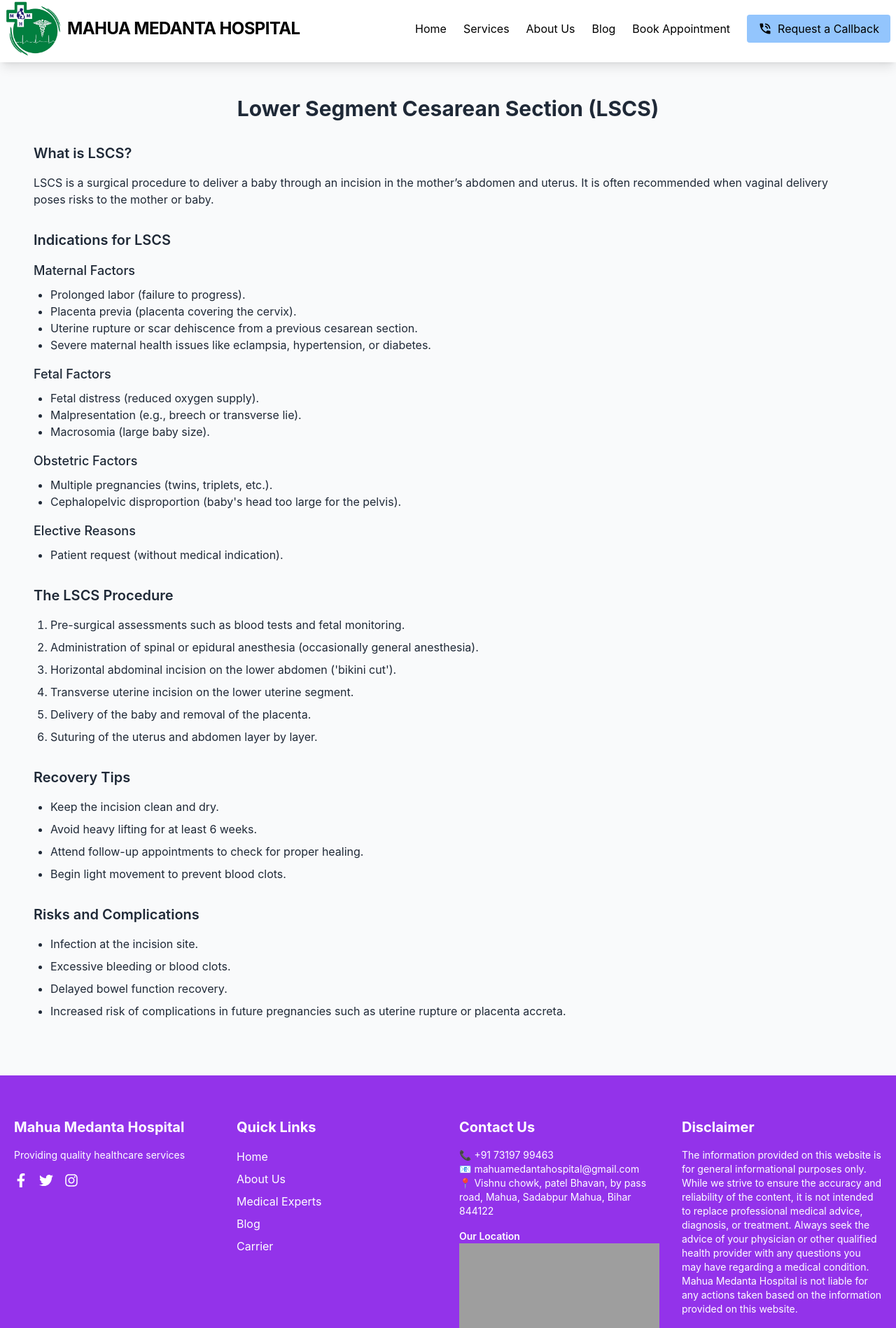
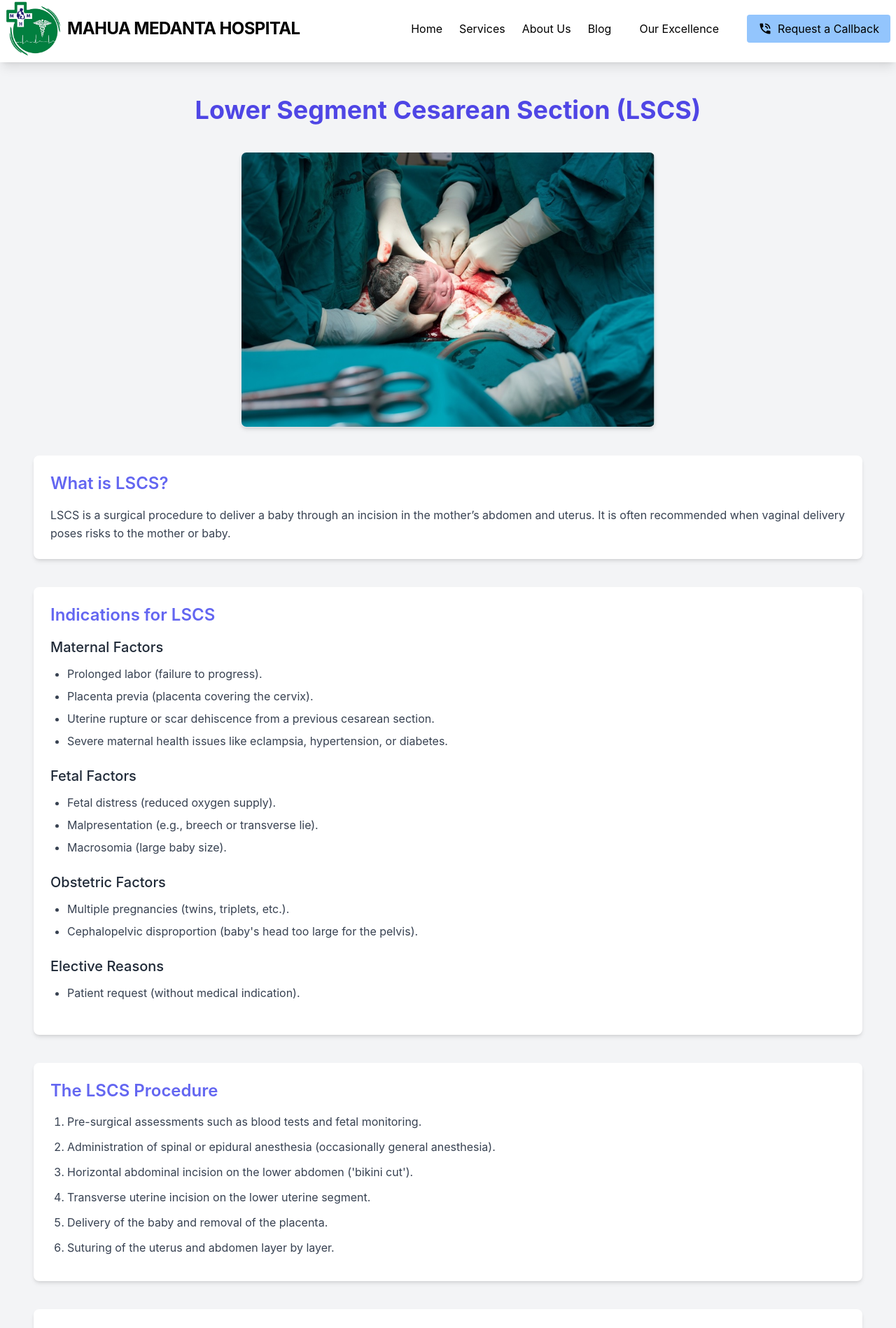
Before and after one commit to Salimchisti/Mahua-Medanta-Hospital, a React (Create React App) app: page /lscs-info in a window 1280 px wide. Shown: the part 7-1905 px from the top of the page at 70% size. Built offline with nearby package versions, Linux system fonts and the light colour scheme; grey boxes are pictures that could not be loaded.

Commit message:
new update

```diff
--- a/src/components/Navbar.js
+++ b/src/components/Navbar.js
@@ -64,8 +64,10 @@ const Navbar = () => {
         <Link to="/HealthBlog" className="text-black hover:text-blue-500 transition-colors duration-300">
           Blog
         </Link>
-        <Link to="/appointment" className="text-black hover:text-blue-500 transition-colors duration-300">
-         Book Appointment
+
+
+        <Link to="/excellence" onClick={closeMenu} className="block px-4 py-2 text-black hover:bg-blue-300 transition-colors duration-300">
+          Our Excellence
         </Link>
 
         <button
@@ -77,10 +79,10 @@ const Navbar = () => {
         </button>
       </div>
 
-      {/* Hamburger Icon for Mobile (Aligned Right) */}
+      {/* Hamburger Icon for Mobile */}
       <button
         onClick={() => setIsMenuOpen(!isMenuOpen)}
-        className="sm:hidden focus:outline-none text-black text-2xl ml-auto"  // Aligning to the right
+        className="sm:hidden focus:outline-none text-black text-2xl ml-auto"
       >
         ☰
       </button>
@@ -95,12 +97,12 @@ const Navbar = () => {
           {/* Services Dropdown for Mobile */}
           <div className="relative group">
             <button
-              onClick={() => setIsServicesOpen(!isServicesOpen)} // Toggle mobile services dropdown
+              onClick={() => setIsServicesOpen(!isServicesOpen)}
               className="block w-full text-left px-4 py-2 text-black hover:bg-blue-300"
             >
               Services
             </button>
-            {isServicesOpen && ( // Show services links when dropdown is toggled
+            {isServicesOpen && (
               <div className="pl-4">
                 <Link to="/LaparoscopyPage" onClick={closeMenu} className="block px-4 py-2 text-black hover:bg-blue-300">
                   Laparoscopy
@@ -127,16 +129,18 @@ const Navbar = () => {
           <Link to="/HealthBlog" onClick={closeMenu} className="block px-4 py-2 text-black hover:bg-blue-300 transition-colors duration-300">
             Blog
           </Link>
-          <Link to="/appointment" onClick={closeMenu} className="block px-4 py-2 text-black hover:bg-blue-300 transition-colors duration-300">
-            Book Appointment
+
+          <Link to="/excellence" onClick={closeMenu} className="block px-4 py-2 text-black hover:bg-blue-300 transition-colors duration-300">
+            Our Excellence
           </Link>
 
+          {/* Updated Button */}
           <button
             onClick={() => {
+              closeMenu();
               setIsModalOpen(true);
-              closeMenu();
             }}
-            className="block w-full px-4 py-2 bg-blue-300 text-black hover:bg-blue-500 transition-colors duration-300 items-center"
+            className="flex items-center justify-center w-full px-4 py-2 bg-blue-300 text-black rounded hover:bg-blue-500 transition-colors duration-300"
           >
             <MdPhoneInTalk className="mr-2 text-xl" />
             Request a Callback
@@ -148,7 +152,6 @@ const Navbar = () => {
       {isModalOpen && (
         <div className="fixed inset-0 bg-gray-500 bg-opacity-50 flex justify-center items-center z-50">
           <div className="bg-white p-8 rounded-lg shadow-lg w-full max-w-md relative">
-            {/* Close Button inside Modal */}
             <button
               onClick={() => setIsModalOpen(false)}
               className="absolute top-2 right-2 text-xl text-gray-600"
--- a/src/pages/Excellence.js
+++ b/src/pages/Excellence.js
@@ -8,6 +8,7 @@ import emergencyImg from '../assets/images/critical-care-icon.png';
 import urologyImg from '../assets/images/nephrology.png';
 import lscsImg from '../assets/images/stethoscope.png'; // Ensure path is correct
 import bloodTestImg from '../assets/images/blood-test.png'; // Add your image for blood test
+
 
 const ServiceCard = ({ service }) => {
   return (
--- a/src/pages/GeneralSurgery.js
+++ b/src/pages/GeneralSurgery.js
@@ -82,8 +82,8 @@ const GeneralSurgeryPage = () => {
       <div className="mt-16 text-center">
         <h2 className="text-3xl font-semibold">Get in Touch with Our Surgeons</h2>
         <p className="mt-4 text-lg">Our expert general surgeons are ready to help you. Whether you need a consultation or are seeking treatment, contact us today.</p>
-        <a href="/contact" className="mt-8 inline-block px-6 py-3 bg-blue-600 text-white rounded-lg hover:bg-blue-700">
-          Book a Consultation
+        <a href="/appointment" className="mt-8 inline-block px-6 py-3 bg-blue-600 text-white rounded-lg hover:bg-blue-700">
+          Book Appointment
         </a>
       </div>
     </div>
--- a/src/pages/LscsInfo.js
+++ b/src/pages/LscsInfo.js
@@ -1,4 +1,5 @@
 import React from "react";
+import lscsimg1 from '../assets/images/LSCS---Lower-Segment-Cesarean-Section.jpg';
 
 const LscsInfo = () => {
   const indications = [
@@ -56,61 +57,77 @@ const LscsInfo = () => {
   ];
 
   return (
-    <div className="p-6 sm:p-10 md:p-12 bg-gray-50 text-gray-800">
-      <h1 className="text-2xl sm:text-3xl font-bold text-center mb-8">
+    <div className="p-6 sm:p-10 md:p-12 bg-gray-100 text-gray-900">
+      <h1 className="text-3xl sm:text-4xl font-bold text-center mb-10 text-indigo-600">
         Lower Segment Cesarean Section (LSCS)
       </h1>
 
-      <section className="mb-8">
-        <h2 className="text-xl font-semibold mb-4">What is LSCS?</h2>
-        <p>
+      {/* Image for LSCS */}
+      <div className="flex justify-center mb-10">
+        <img
+          src={lscsimg1}
+          alt="LSCS Procedure"
+          className="w-full sm:w-4/5 md:w-3/5 lg:w-1/2 rounded-lg shadow-md border border-gray-200"
+        />
+      </div>
+
+      {/* Section: What is LSCS? */}
+      <section className="mb-10 bg-white p-6 rounded-lg shadow-md">
+        <h2 className="text-2xl font-semibold mb-4 text-indigo-500">What is LSCS?</h2>
+        <p className="text-gray-700 leading-relaxed">
           LSCS is a surgical procedure to deliver a baby through an incision in
           the mother’s abdomen and uterus. It is often recommended when vaginal
           delivery poses risks to the mother or baby.
         </p>
       </section>
 
-      <section className="mb-8">
-        <h2 className="text-xl font-semibold mb-4">Indications for LSCS</h2>
+      {/* Section: Indications */}
+      <section className="mb-10 bg-white p-6 rounded-lg shadow-md">
+        <h2 className="text-2xl font-semibold mb-4 text-indigo-500">Indications for LSCS</h2>
         {indications.map((item, index) => (
-          <div key={index} className="mb-4">
-            <h3 className="text-lg font-medium mb-2">{item.category}</h3>
-            <ul className="list-disc pl-6">
+          <div key={index} className="mb-6">
+            <h3 className="text-xl font-medium text-gray-800 mb-3">{item.category}</h3>
+            <ul className="list-disc pl-6 text-gray-700">
               {item.points.map((point, i) => (
-                <li key={i}>{point}</li>
+                <li key={i} className="mb-2">
+                  {point}
+                </li>
               ))}
             </ul>
           </div>
         ))}
       </section>
 
-      <section className="mb-8">
-        <h2 className="text-xl font-semibold mb-4">The LSCS Procedure</h2>
-        <ol className="list-decimal pl-6">
+      {/* Section: Procedure */}
+      <section className="mb-10 bg-white p-6 rounded-lg shadow-md">
+        <h2 className="text-2xl font-semibold mb-4 text-indigo-500">The LSCS Procedure</h2>
+        <ol className="list-decimal pl-6 text-gray-700">
           {steps.map((step, index) => (
-            <li key={index} className="mb-2">
+            <li key={index} className="mb-3">
               {step}
             </li>
           ))}
         </ol>
       </section>
 
-      <section className="mb-8">
-        <h2 className="text-xl font-semibold mb-4">Recovery Tips</h2>
-        <ul className="list-disc pl-6">
+      {/* Section: Recovery Tips */}
+      <section className="mb-10 bg-white p-6 rounded-lg shadow-md">
+        <h2 className="text-2xl font-semibold mb-4 text-indigo-500">Recovery Tips</h2>
+        <ul className="list-disc pl-6 text-gray-700">
           {recoveryTips.map((tip, index) => (
-            <li key={index} className="mb-2">
+            <li key={index} className="mb-3">
               {tip}
             </li>
           ))}
         </ul>
       </section>
 
-      <section className="mb-8">
-        <h2 className="text-xl font-semibold mb-4">Risks and Complications</h2>
-        <ul className="list-disc pl-6">
+      {/* Section: Risks and Complications */}
+      <section className="mb-10 bg-white p-6 rounded-lg shadow-md">
+        <h2 className="text-2xl font-semibold mb-4 text-indigo-500">Risks and Complications</h2>
+        <ul className="list-disc pl-6 text-gray-700">
           {risks.map((risk, index) => (
-            <li key={index} className="mb-2">
+            <li key={index} className="mb-3">
               {risk}
             </li>
           ))}
--- a/src/pages/footer.js
+++ b/src/pages/footer.js
@@ -31,7 +31,7 @@ const Footer = () => {
             <li><a href="/overview" className="hover:underline">About Us</a></li>
             <li><a href="/Doctors" className="hover:underline">Medical Experts</a></li>
             <li><a href="/health-blog" className="hover:underline">Blog</a></li>
-            <li><a href="/appointment" className="hover:underline">Carrier</a></li>
+            <li><a href="/ContactUs" className="hover:underline">Contact Us</a></li>
           </ul>
         </div>
 
@@ -53,7 +53,7 @@ const Footer = () => {
               allowFullScreen=""
               loading="lazy"
               title="Map showing Mahua Medanta Hospital location"
-            ></iframe>
+            />
           </div>
 
         </div>
```
Also changed, not shown: src/pages/ContactUs.js (+43 -27 lines), src/assets/images/Fetal-Macrosomia-1.jpg (added), src/assets/images/LSCS---Lower-Segment-Cesarean-Section.jpg (added).
